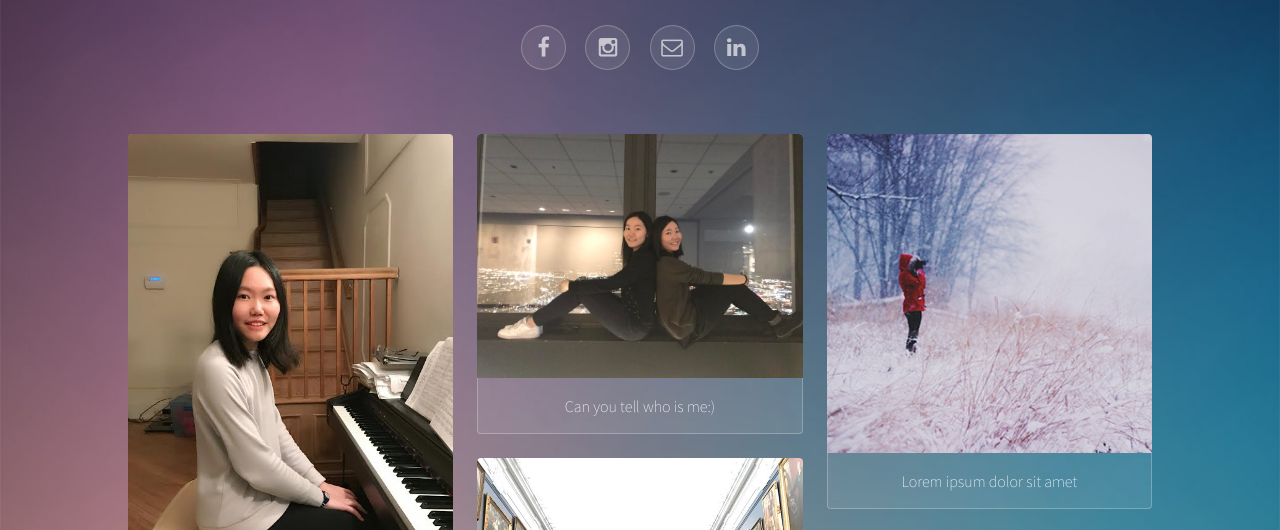
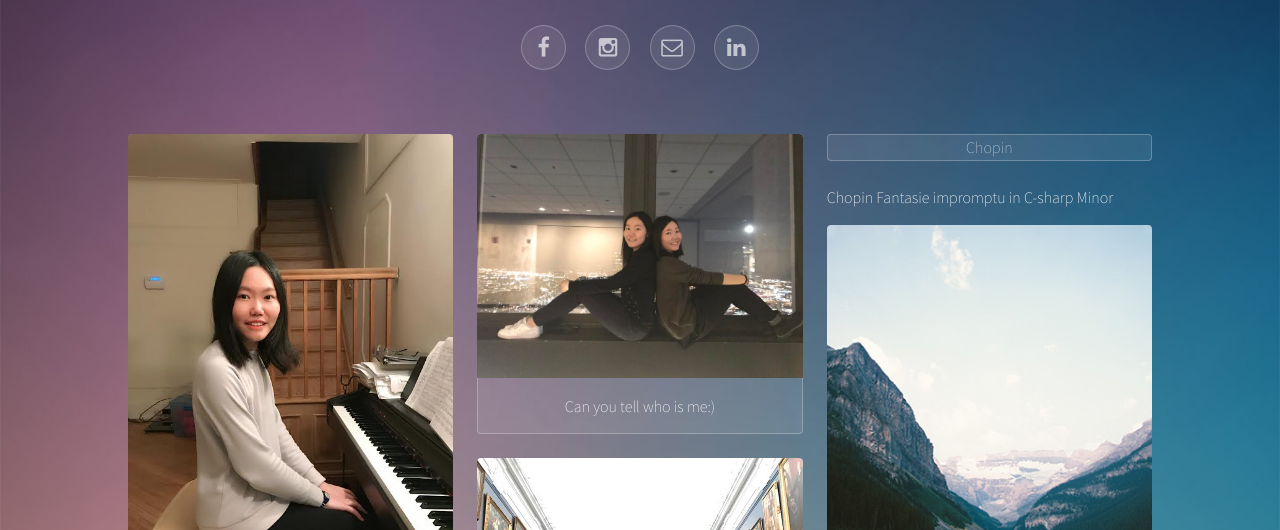
Before and after one commit to xliu-522/xinruwebspace, a plain HTML site: page index.html in a window 1280 px wide. Shown: the part 410-940 px from the top of the page. Drawn offline with Linux system fonts and the light colour scheme.

Commit message:
Update index.html

```diff
--- a/index.html
+++ b/index.html
@@ -54,9 +54,8 @@
 									</a>
 								</div>
 								<div>
-									<a href="images/fulls/06.jpg">
-										<img src="images/thumbs/06.jpg" alt="" />
-										<h3>Lorem ipsum dolor sit amet</h3>
+									<a href="images/Chopin fantasie.mov" title="chopin">Chopin</a>
+										<h3>Chopin Fantasie impromptu in C-sharp Minor</h3>
 									</a>
 									<a href="images/fulls/07.jpg">
 										<img src="images/thumbs/07.jpg" alt="" />
```
